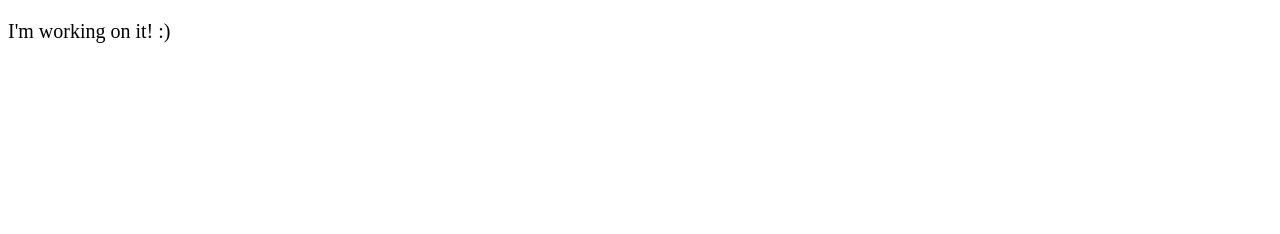
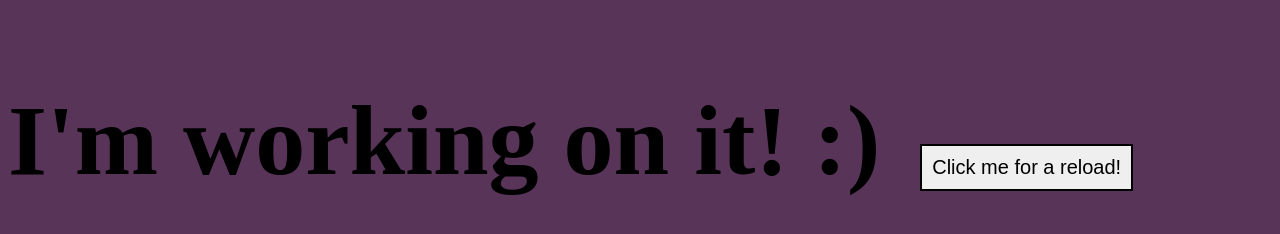
Before and after one commit to rf20008/rf20008.github.io, a plain HTML site: page index.html in a window 1280 px wide. Drawn offline with Linux system fonts and the light colour scheme.

Commit message:
Update index.html

```diff
--- a/index.html
+++ b/index.html
@@ -6,7 +6,16 @@
     I haven't decided on a title yet | rf20008.github.io
     </title>
     </head>
-    <body>
-      <p> I'm working on it! :)
-        </p>
+    <body style="background-color:#583459;">
+      <h2 style="font-size: 100px"> I'm working on it! :)
+        <button type="button" value = "Click me"
+        style = "margin: 15px; font-size: 20px;
+        padding: 10px; border: 2px solid black;"
+        id = "button1"
+        onclick = "myFunction()"> Click me for a reload! </button>
+        <script>
+        function myFunction() {
+          window.location.href = "https://rf20008.github.io/index.html";
+        }
+        </script>
         </body></html>
```
